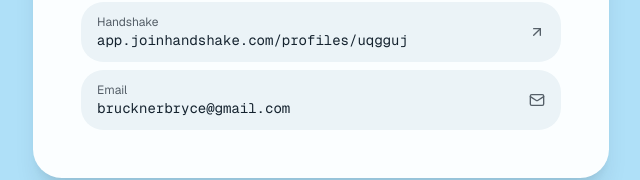
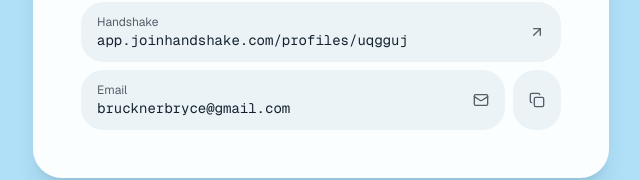
Before and after one commit to bryce-bruckner/calling-card, a Next.js app: page / in a window 1280 px wide. Shown: the part 470-650 px from the top of the page, without its empty margins (319-959 px from the left). Built offline with nearby package versions, Linux system fonts and the light colour scheme.

Commit message:
feat: add CopyEmailButton and update CallingCard component
Added CopyEmailButton component for email copying and integrated it into CallingCard.

```diff
--- a/components/calling-card.tsx
+++ b/components/calling-card.tsx
@@ -1,4 +1,5 @@
 import { ArrowUpRight, Mail } from 'lucide-react'
+import { CopyEmailButton } from './copy-email-button'
 
 const contacts = [
   {
@@ -47,11 +48,12 @@ export function CallingCard() {
         </h2>
         <ul className="flex flex-col gap-2">
           {contacts.map(({ label, value, href, icon: Icon, external }) => (
-            <li key={label}>
+            <li key={label} className="flex gap-2">
               <a
                 href={href}
-                {...(external ? { target: '_blank', rel: 'noopener noreferrer' } : {})}
-                className="group flex items-center justify-between gap-4 rounded-xl bg-muted px-4 py-3 transition-colors hover:bg-primary focus-visible:outline-none focus-visible:ring-2 focus-visible:ring-ring"
+                target="_blank"
+                rel="noopener noreferrer"
+                className="group flex min-w-0 flex-1 items-center justify-between gap-4 rounded-xl bg-muted px-4 py-3 transition-colors hover:bg-primary focus-visible:outline-none focus-visible:ring-2 focus-visible:ring-ring"
               >
                 <span className="flex min-w-0 flex-col">
                   <span className="text-xs text-muted-foreground">{label}</span>
@@ -63,6 +65,7 @@ export function CallingCard() {
                 />
                 {external && <span className="sr-only">(opens in a new tab)</span>}
               </a>
+              {!external && <CopyEmailButton email={value} />}
             </li>
           ))}
         </ul>
--- /dev/null
+++ b/components/copy-email-button.tsx
@@ -0,0 +1,36 @@
+'use client'
+
+import { useState } from 'react'
+import { Check, Copy } from 'lucide-react'
+
+export function CopyEmailButton({ email }: { email: string }) {
+  const [copied, setCopied] = useState(false)
+
+  async function handleCopy() {
+    try {
+      await navigator.clipboard.writeText(email)
+      setCopied(true)
+      setTimeout(() => setCopied(false), 2000)
+    } catch {
+      setCopied(false)
+    }
+  }
+
+  return (
+    <button
+      type="button"
+      onClick={handleCopy}
+      className="flex shrink-0 items-center justify-center rounded-xl bg-muted px-4 text-muted-foreground transition-colors hover:bg-primary hover:text-foreground focus-visible:outline-none focus-visible:ring-2 focus-visible:ring-ring"
+    >
+      {copied ? (
+        <Check className="size-4" aria-hidden="true" />
+      ) : (
+        <Copy className="size-4" aria-hidden="true" />
+      )}
+      <span className="sr-only">{copied ? 'Email copied' : 'Copy email address'}</span>
+      <span className="sr-only" aria-live="polite">
+        {copied ? 'Copied to clipboard' : ''}
+      </span>
+    </button>
+  )
+}
```
